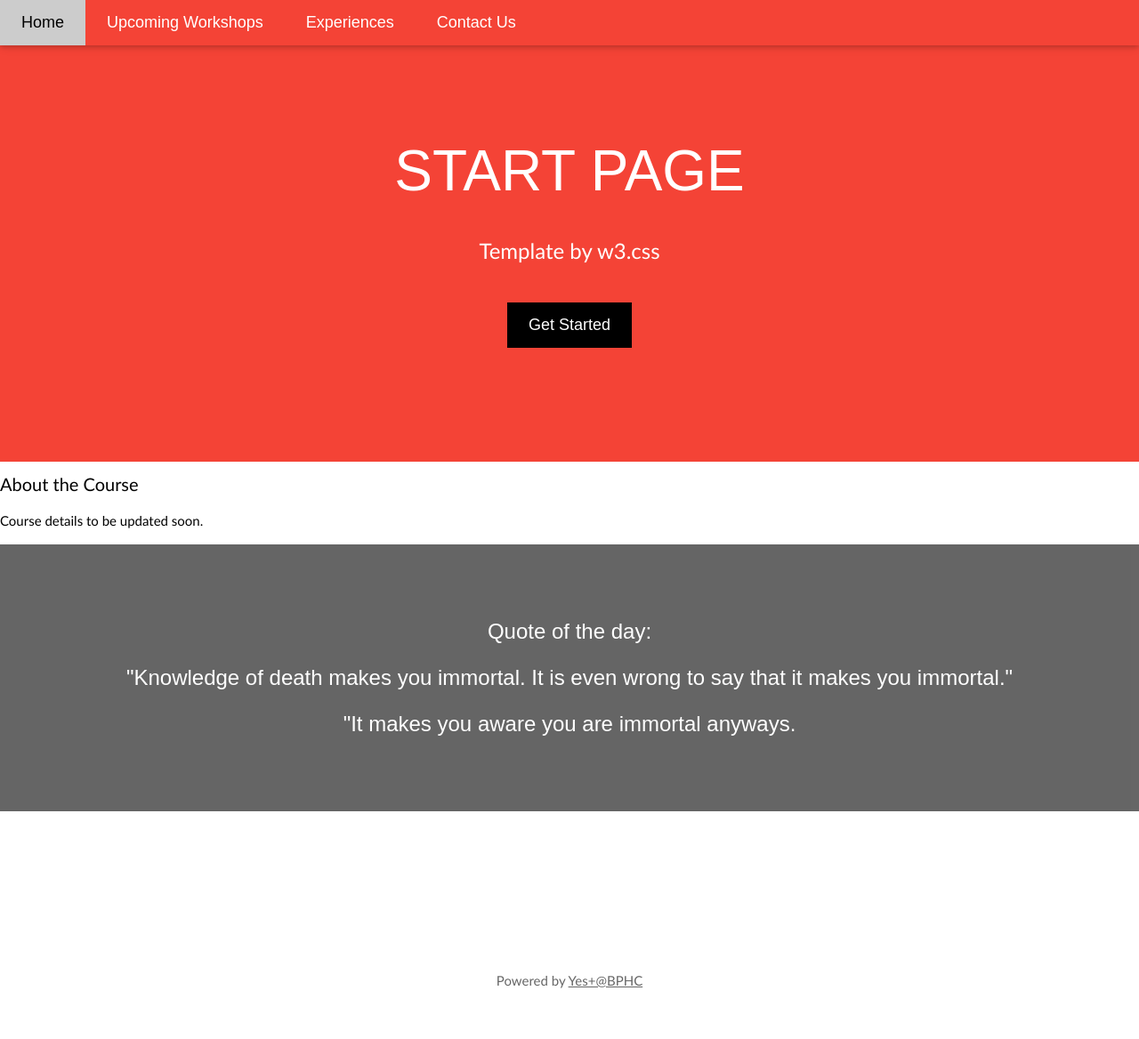
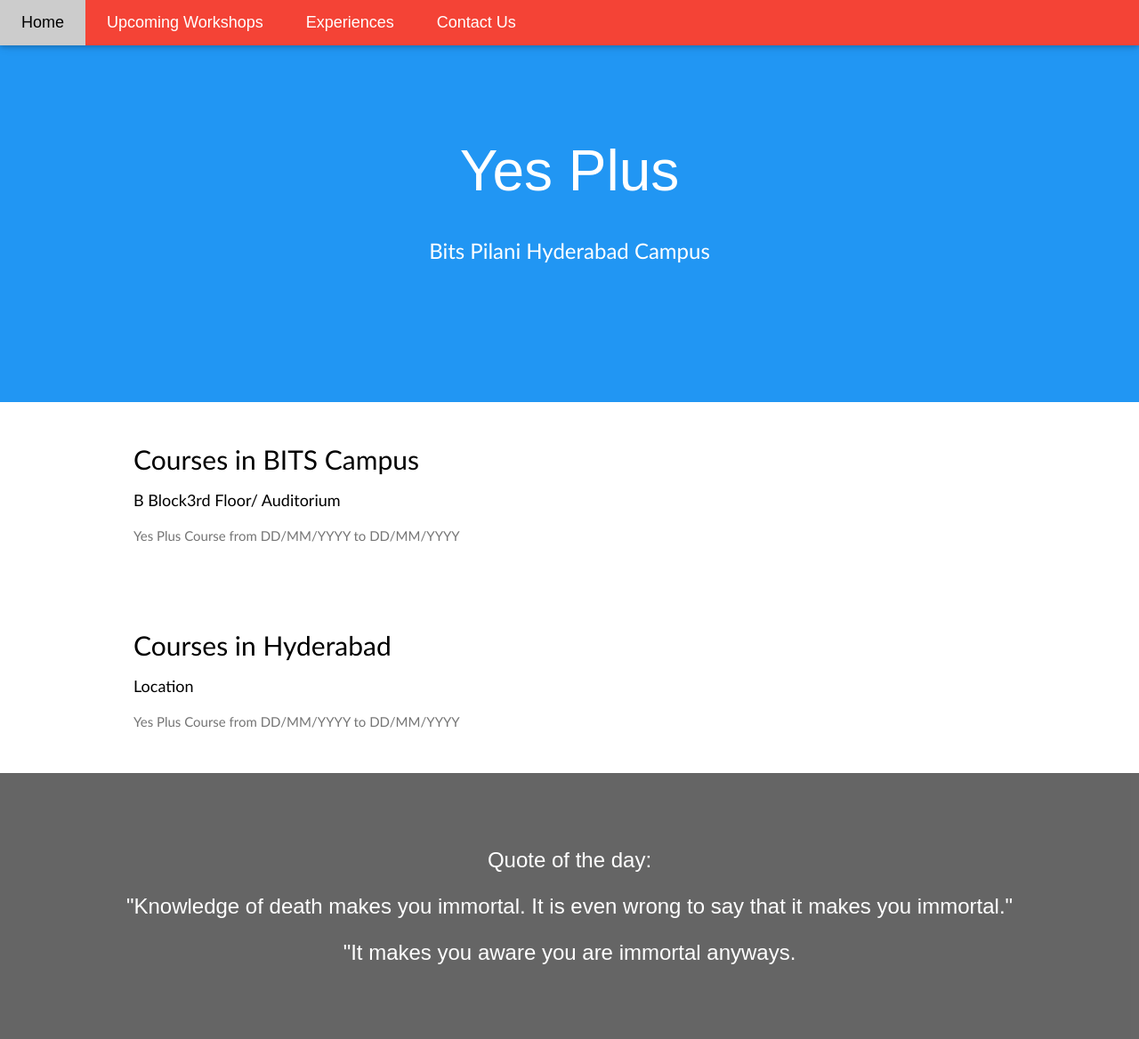
Before and after one commit to amartya2969/YesPlusBPHC, a Flask app: page /Workshops in a window 1280 px wide. Shown: the top 1168 px of the page at 89% size. Run offline with Flask 2, Linux system fonts and the light colour scheme; some web fonts are replaced.

Commit message:
Update 4

```diff
--- a/templates/Contact_Us.html
+++ b/templates/Contact_Us.html
@@ -3,7 +3,7 @@
         <div class="row marketing">
             <div class="col-lg-6">
                 <h4>Contact Us At:</h4>
-                <p><li role="presentation"><a href="https://www.facebook.com/groups/aolbphc/">Facebook</a>
+                <p><li role="presentation"><b>Facebook</b><a href="https://www.facebook.com/groups/aolbphc/">AOL@BPHC</a>
                                     </li></p>
 
             </div>
--- a/templates/Experiences.html
+++ b/templates/Experiences.html
@@ -6,7 +6,7 @@
             <div class="w3-twothird">
               <h2>Ravi Teja</h2>
               <h5 class="w3-padding-8">Software Developer at ServiceNow</h5>
-              <h5>Alumni of Bits Pilani Hderabad Campus ( Graduated in 2018)</h5>
+              <h5>Alumni of Bits Pilani Hyderabad Campus ( Graduated in 2018)</h5>
 
               <p class="w3-text-grey">Experience to be shared</p>
             </div>
@@ -26,7 +26,7 @@
             <div class="w3-twothird">
               <h1>Shivan Reddy</h1>
               <h5 class="w3-padding-8">Software Developer at QualComm</h5>
-              <h5>Alumni of Bits Pilani Hderabad Campus ( Graduated in 2017)</h5>
+              <h5>Alumni of Bits Pilani Hyderabad Campus ( Graduated in 2017)</h5>
 
               <p class="w3-text-grey">Experience to be shared</p>
             </div>
--- a/templates/Upcoming_Workshops.html
+++ b/templates/Upcoming_Workshops.html
@@ -1,13 +1,22 @@
 {% extends "layout2.html" %}
 {% block content %}
-        <div class="row marketing">
-            <div class="col-lg-6">
-                <h4>About the Course</h4>
-                <p>Course details to be updated soon.</p>
-
+              <div class="w3-row-padding w3-padding-32 w3-container">
+                <div class="w3-content">
+                  <div class="w3-twothird">
+                    <h2 class="w3-padding-8">Courses in BITS Campus</h2>
+                    <h5>B Block3rd Floor/ Auditorium</h5>
+                    <p class="w3-text-grey">Yes Plus Course from DD/MM/YYYY to DD/MM/YYYY</p>
+                  </div>
             </div>
         </div>
+        <div class="w3-row-padding w3-padding-32 w3-container">
+          <div class="w3-content">
+            <div class="w3-twothird">
+              <h2 class="w3-padding-8">Courses in Hyderabad</h2>
+              <h5>Location</h5>
+              <p class="w3-text-grey">Yes Plus Course from DD/MM/YYYY to DD/MM/YYYY</p>
+            </div>
+      </div>
+  </div>
 
-
-    </div>
 {% endblock %}
--- a/templates/layout2.html
+++ b/templates/layout2.html
@@ -33,10 +33,9 @@
 </div>
 
 <!-- Header -->
-<header class="w3-container w3-red w3-center" style="padding:128px 16px">
-  <h1 class="w3-margin w3-jumbo">START PAGE</h1>
-  <p class="w3-xlarge">Template by w3.css</p>
-  <button class="w3-button w3-black w3-padding-large w3-large w3-margin-top">Get Started</button>
+<header class="w3-container w3-blue w3-center" style="padding:128px 16px">
+  <h1 class="w3-margin w3-jumbo">Yes Plus</h1>
+  <p class="w3-xlarge"> Bits Pilani Hyderabad Campus</p>
 </header>
 
 <div class="container">
```
Also changed, not shown: templates/index.html (+6 -12 lines).
